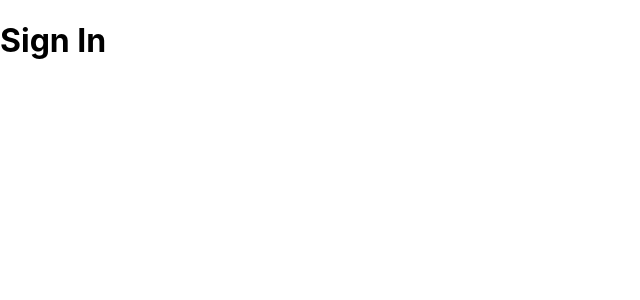
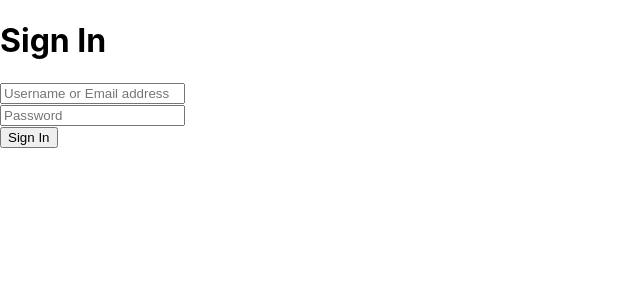
Before and after one commit to tslatter123/tsp-axe-throwing-tracker-v2.reactj, a React (Create React App) app: page /signin in a window 1280 px wide. Shown: the top 300 px of the page, without its empty margins (0-640 px from the left). Built offline with nearby package versions, Linux system fonts and the light colour scheme.

Commit message:
added log in form and basic login function (to be adapted to use api)

```diff
--- a/src/pages/LoginPage.js
+++ b/src/pages/LoginPage.js
@@ -1,9 +1,25 @@
-import React from 'react';
+import React, { useState } from 'react';
 
-function LogInPage(){
+function LogInPage() {
+    const[email, setEmail] = useState("");
+    const[password, setPassword] = useState("");
+
+    async function LogIn() {
+        console.log(email, password);
+    }
+
     return (
         <div>
             <h1>Sign In</h1>
+            <div className="form-group">
+                <input type="text" placeholder="Username or Email address" onChange={(e)=>setEmail(e.target.value)} />
+            </div>
+            <div className="form-group">
+                <input type="password" placeholder="Password" onChange={(e)=>setPassword(e.target.value)} />
+            </div>
+            <div className="form-group">
+                <button className="btn btn-primary" onClick={LogIn}>Sign In</button>
+            </div>
         </div>
     );
 }
```
